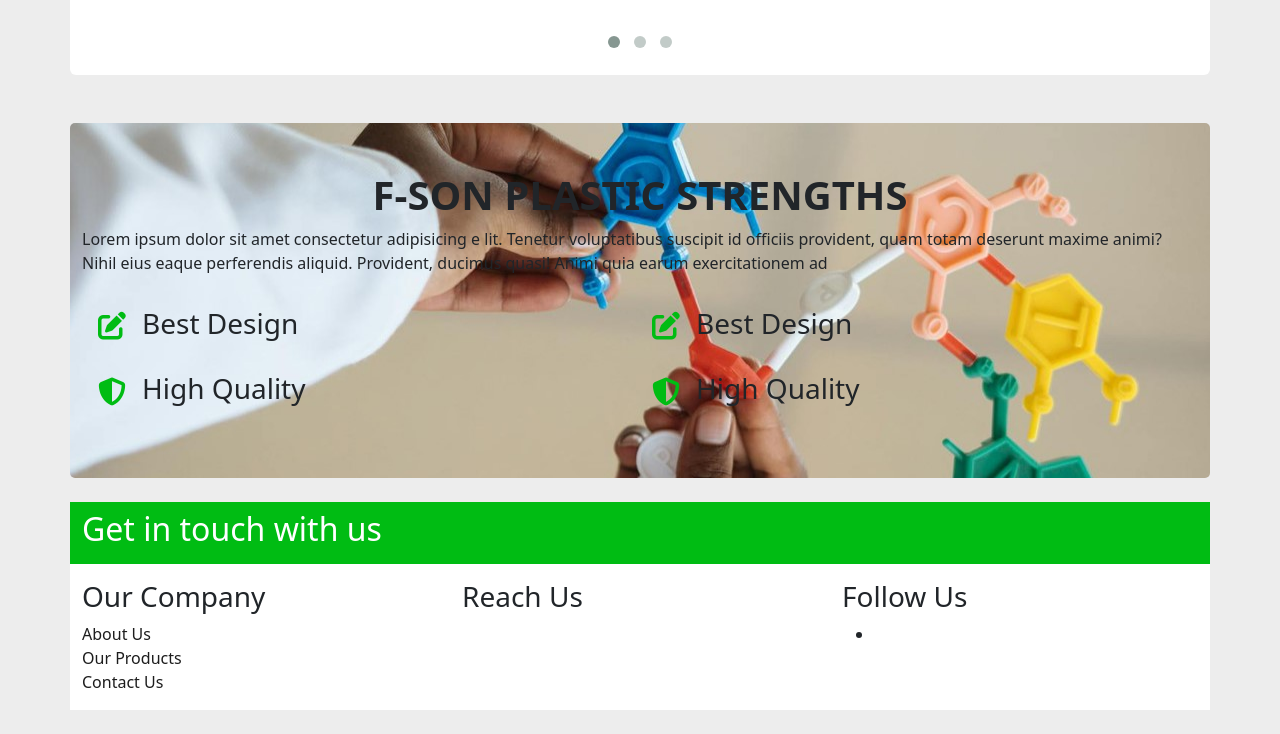
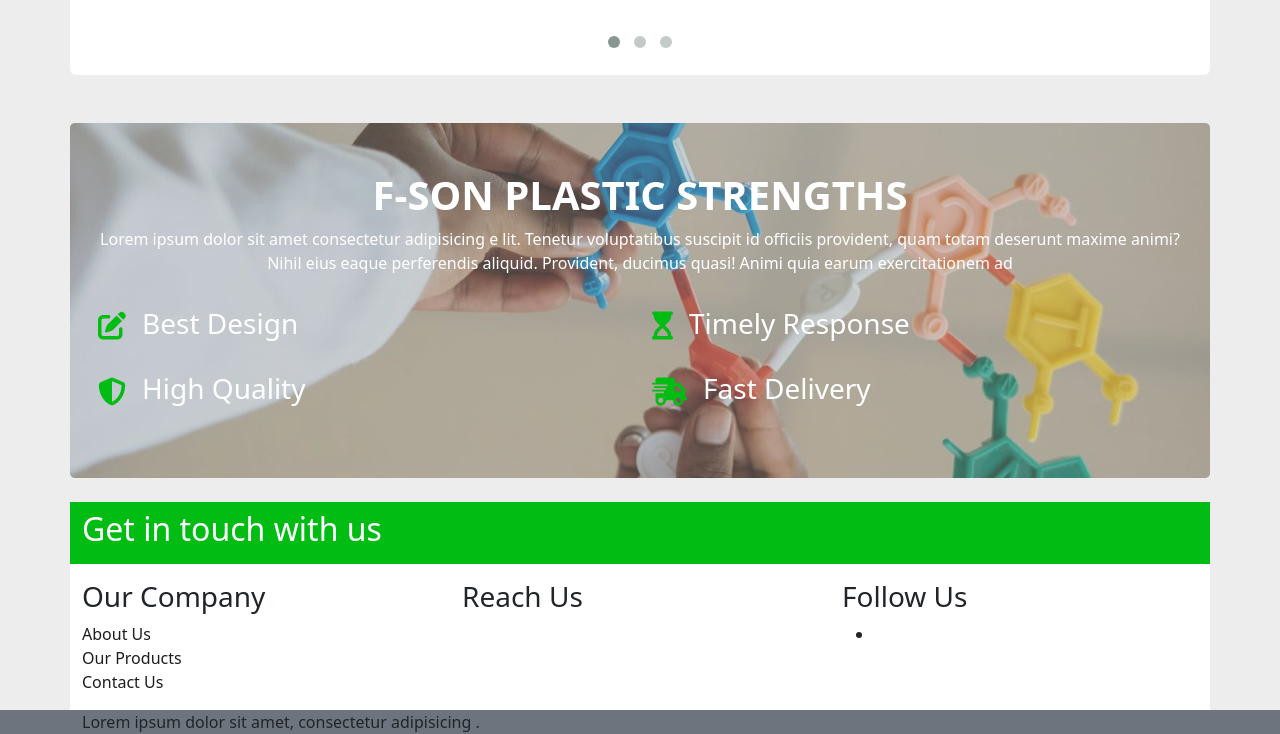
Before and after one commit to mr-pacifist/Major_Plastic, a plain HTML site: page index.html in a window 1280 px wide. Shown: the part 1168-1902 px from the top of the page. Drawn offline with nearby package versions, Linux system fonts and the light colour scheme.

Commit message:
change some style

```diff
--- a/index.css
+++ b/index.css
@@ -124,7 +124,6 @@ header{
     height: auto;
   }
 
-
 /*
 ========================================
             strength style
@@ -134,9 +133,24 @@ header{
 .inner_strength{
     background: url(img/strength_bg.jpg) center;
     border-radius: 5px;
+    position: relative;
+    z-index: -3;
 }
-
-
+.inner_strength::before{
+    position: absolute;
+    content: "";
+    border-radius: 5px;
+    top: 0;
+    left: 0;
+    width: 100%;
+    height: 100%;
+    background-color: rgba(148, 148, 148, 0.4);
+    z-index: -1;
+}
+.strength_text{
+    z-index: 10;
+    color: white;
+}
 /*
 ========================================
             Footer style
--- a/index.html
+++ b/index.html
@@ -109,14 +109,14 @@
     </div>
   </section>
 
-  <section class="my-4" id="strength">
+  <section class="my-4 " id="strength">
     <div class="container inner_strength py-5">
       <div class="strength_text">
         <div class="row ">
-          <h2 class="strength_heading text-dark fs-1  fw-bold text-center ">F-SON PLASTIC STRENGTHS</h2>
+          <h2 class="strength_heading fs-1  fw-bold text-center ">F-SON PLASTIC STRENGTHS</h2>
         </div>
         <div class="row">
-          <p cl> Lorem ipsum dolor sit amet consectetur adipisicing e
+          <p class="fw-medium text-center"> Lorem ipsum dolor sit amet consectetur adipisicing e
             lit. Tenetur voluptatibus suscipit id officiis provident,
              quam totam deserunt maxime animi? Nihil eius eaque perferendis
              aliquid. Provident, ducimus quasi! Animi quia earum exercitationem ad
@@ -136,12 +136,12 @@
 
           <div class="col-md-6 py-3">
             <div class="d-flex align-items-center gap-3 mb-4">
-              <span><i class="fa-solid fa-pen-to-square frist_color fs-3"></i></span>
-              <h3 class="">Best Design</h3>
+              <span><i class="fa-solid fa-hourglass-start frist_color fs-3"></i></span>
+              <h3 class="">Timely Response</h3>
             </div>
             <div class="d-flex align-items-center gap-3">
-              <span><i class="fa-solid fa-shield-halved frist_color fs-3"></i></span>
-              <h3 >High Quality</h3>
+              <span><i class="fa-solid fa-truck-fast frist_color fs-3"></i></span>
+              <h3 >Fast Delivery</h3>
             </div>
           </div>
         </div>
@@ -152,7 +152,7 @@
 
 
  <footer>
-  <div class="container my-3">
+  <div class="container">
     <div class="row footer_heading py-2 text-white">
       <h2 class="">Get in touch with us</h2>
     </div>
@@ -177,6 +177,11 @@
       </div>
     </div>
   </div>
+  <div class="copyright bg-secondary">
+    <div class="container">
+      <p class="m-0">Lorem ipsum dolor sit amet, consectetur adipisicing .</p>
+    </div>
+  </div>
  </footer>
 
   <!---owl carousel--->
```
